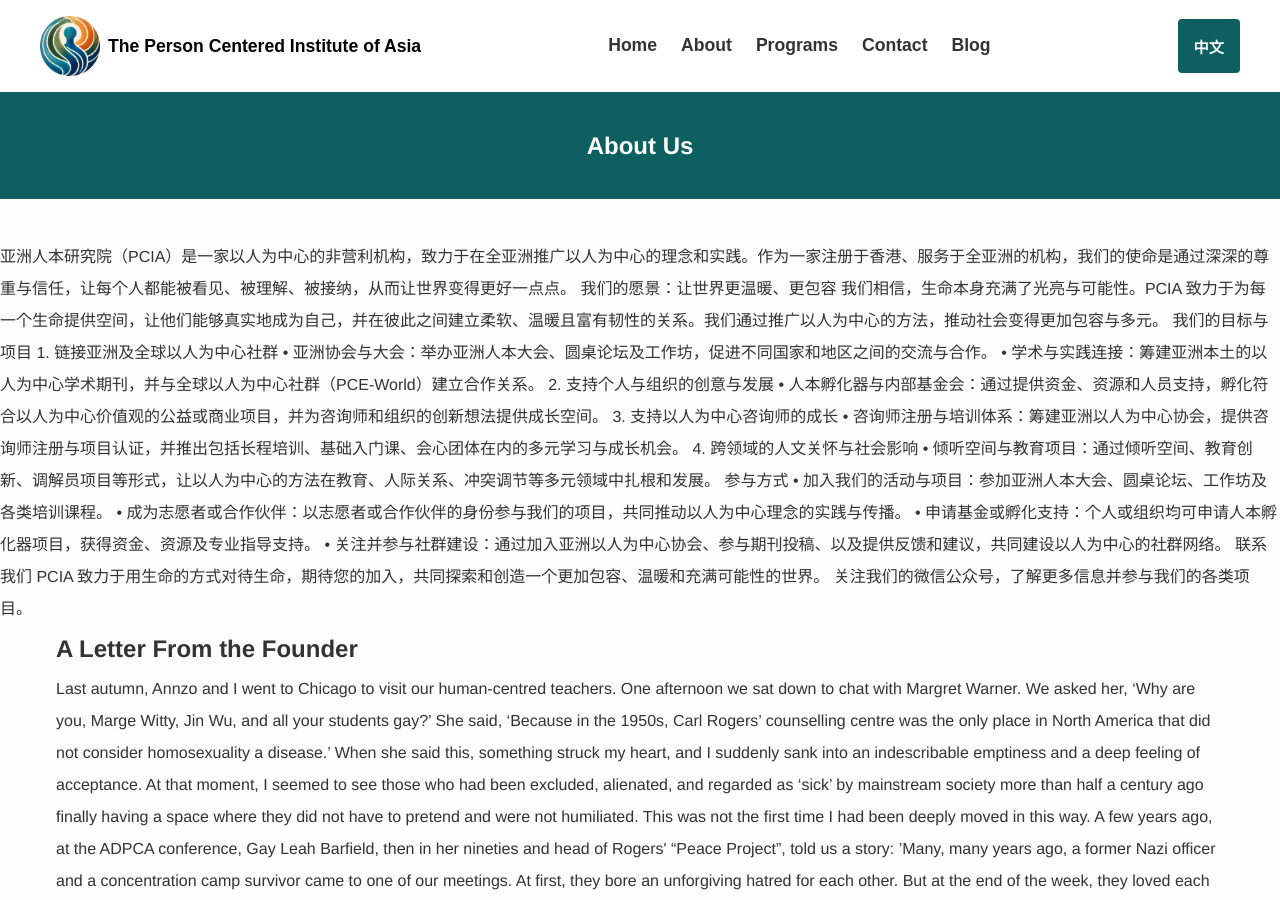
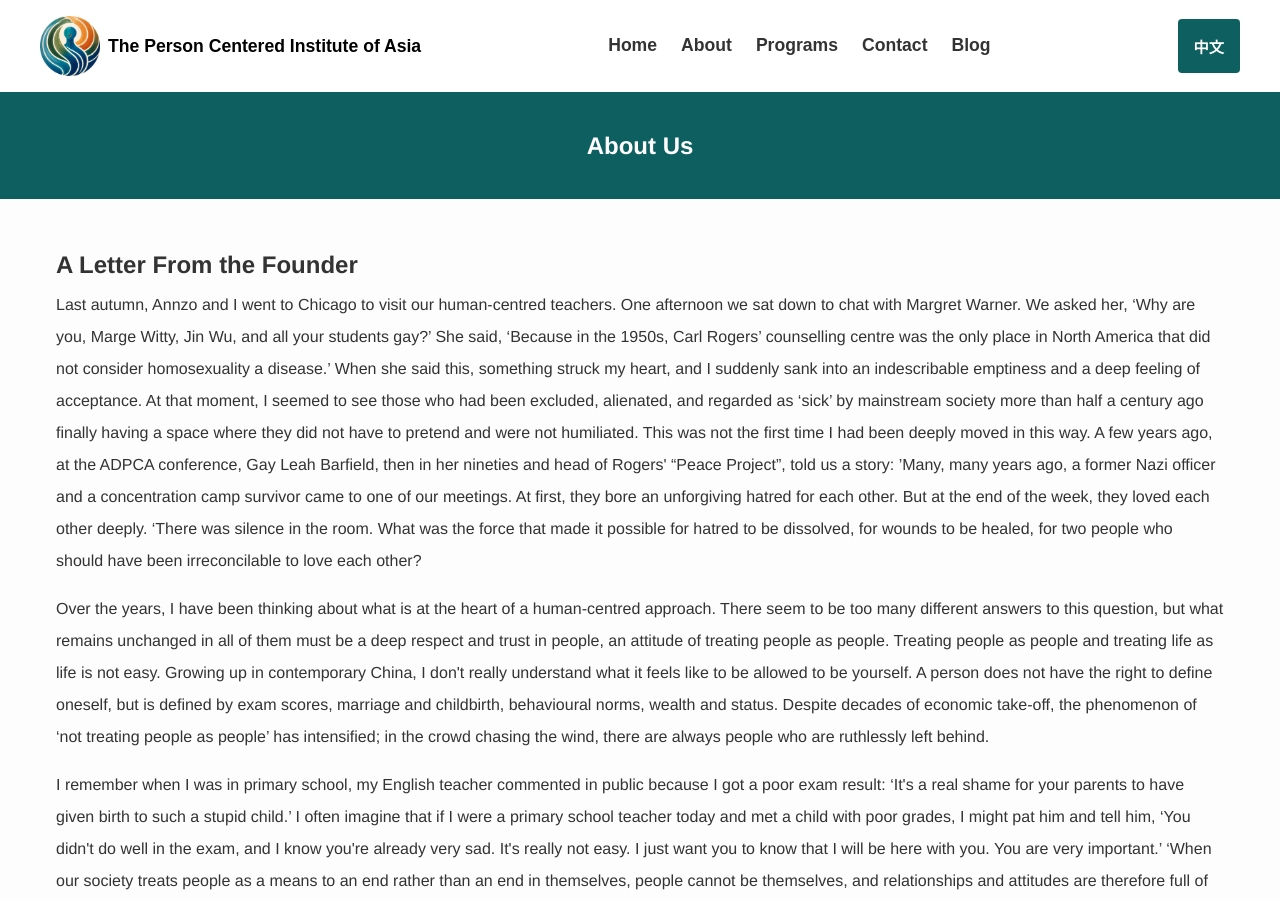
Before and after one commit to YeeLiu611/YeeLiu611, a Jekyll site: the page built from about.md, in a window 1280 px wide and 900 px high. Built offline with Jekyll 4.4.1, drawn with Linux system fonts in a browser that asks for light colours; a script that is not in the unit is left out.

Commit message:
Update 页面 “about”

```diff
--- a/about.md
+++ b/about.md
@@ -9,34 +9,6 @@ about_text: 亚洲人本研究院成立于20XX年，致力于将人本主义教
 </section>
 
 <section class="about-content">
-
-亚洲人本研究院（PCIA）是一家以人为中心的非营利机构，致力于在全亚洲推广以人为中心的理念和实践。作为一家注册于香港、服务于全亚洲的机构，我们的使命是通过深深的尊重与信任，让每个人都能被看见、被理解、被接纳，从而让世界变得更好一点点。
-
-我们的愿景：让世界更温暖、更包容
-
-我们相信，生命本身充满了光亮与可能性。PCIA 致力于为每一个生命提供空间，让他们能够真实地成为自己，并在彼此之间建立柔软、温暖且富有韧性的关系。我们通过推广以人为中心的方法，推动社会变得更加包容与多元。
-
-我们的目标与项目
-	1.	链接亚洲及全球以人为中心社群
-	•	亚洲协会与大会：举办亚洲人本大会、圆桌论坛及工作坊，促进不同国家和地区之间的交流与合作。
-	•	学术与实践连接：筹建亚洲本土的以人为中心学术期刊，并与全球以人为中心社群（PCE-World）建立合作关系。
-	2.	支持个人与组织的创意与发展
-	•	人本孵化器与内部基金会：通过提供资金、资源和人员支持，孵化符合以人为中心价值观的公益或商业项目，并为咨询师和组织的创新想法提供成长空间。
-	3.	支持以人为中心咨询师的成长
-	•	咨询师注册与培训体系：筹建亚洲以人为中心协会，提供咨询师注册与项目认证，并推出包括长程培训、基础入门课、会心团体在内的多元学习与成长机会。
-	4.	跨领域的人文关怀与社会影响
-	•	倾听空间与教育项目：通过倾听空间、教育创新、调解员项目等形式，让以人为中心的方法在教育、人际关系、冲突调节等多元领域中扎根和发展。
-
-参与方式
-	•	加入我们的活动与项目：参加亚洲人本大会、圆桌论坛、工作坊及各类培训课程。
-	•	成为志愿者或合作伙伴：以志愿者或合作伙伴的身份参与我们的项目，共同推动以人为中心理念的实践与传播。
-	•	申请基金或孵化支持：个人或组织均可申请人本孵化器项目，获得资金、资源及专业指导支持。
-	•	关注并参与社群建设：通过加入亚洲以人为中心协会、参与期刊投稿、以及提供反馈和建议，共同建设以人为中心的社群网络。
-
-联系我们
-
-PCIA 致力于用生命的方式对待生命，期待您的加入，共同探索和创造一个更加包容、温暖和充满可能性的世界。
-关注我们的微信公众号，了解更多信息并参与我们的各类项目。
   <div class="container content-container">
     <h2 data-key="about_section_title">{{ page.about_section_title }}</h2>
     <div data-key="about_text">{{ page.about_text }}</p>
```
